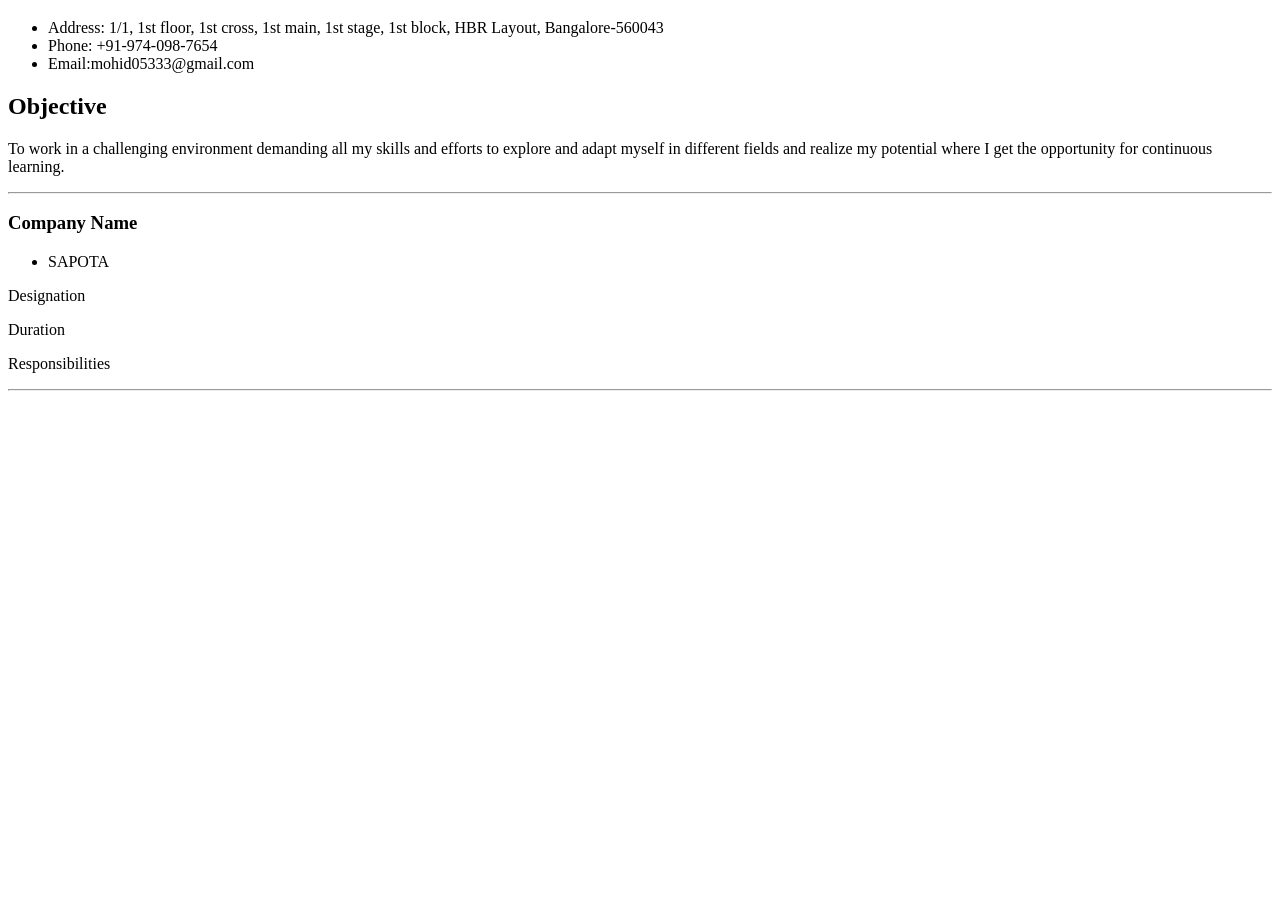
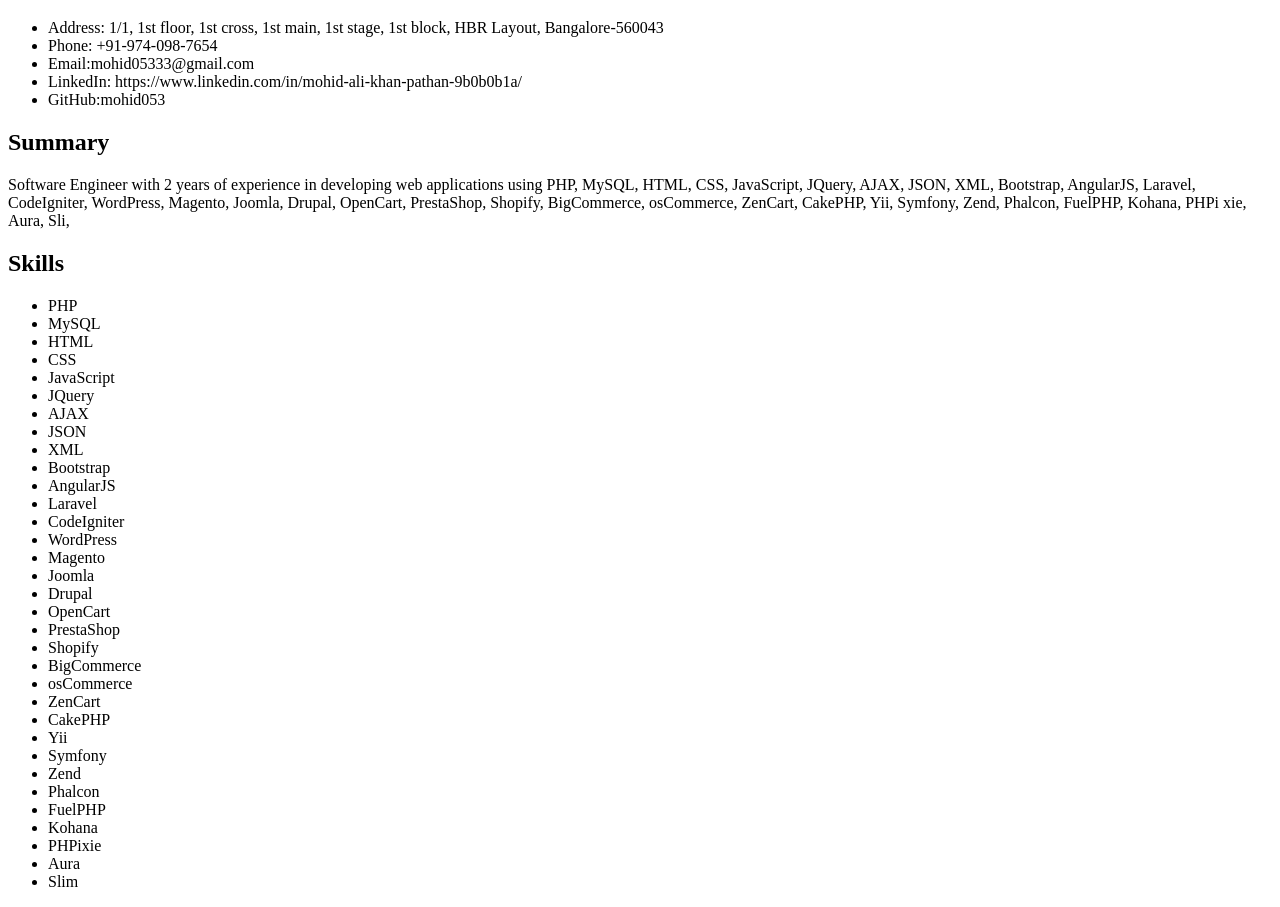
Before and after one commit to mohid053/newone, a plain HTML site: page index.html in a window 1280 px wide. Shown: the part 61-968 px from the top of the page. Before the commit the page ends 800 px from the top, so only its background shows below. Drawn offline with Linux system fonts and the light colour scheme.

Commit message:
new another

```diff
--- a/index.html
+++ b/index.html
@@ -11,20 +11,52 @@
         <li>Address: 1/1, 1st floor, 1st cross, 1st main, 1st stage, 1st block, HBR Layout, Bangalore-560043</li>
         <li>Phone: +91-974-098-7654</li>
         <li>Email:mohid05333@gmail.com</li>
+        <li>LinkedIn: https://www.linkedin.com/in/mohid-ali-khan-pathan-9b0b0b1a/</li>
+        <li>GitHub:mohid053</li>
     </ul>
 </div>
 <div>
-    <h2>Objective</h2>
-    <p>To work in a challenging environment demanding all my skills and efforts to explore and adapt myself in different fields and realize my potential where I get the opportunity for continuous learning.</p>
-    <hr>
-    <h3>Company Name</h3>
-    <ul><li>SAPOTA</li></ul>
-    <p>Designation</p>
-    <p>Duration</p>
-    <p>Responsibilities</p>
-
-    <hr>
+    <h2>Summary</h2>
+    <p>Software Engineer with 2 years of experience in developing web applications using PHP, MySQL, HTML, CSS, JavaScript, JQuery, AJAX, JSON, XML, Bootstrap, AngularJS, Laravel, CodeIgniter, WordPress, Magento, Joomla, Drupal, OpenCart, PrestaShop, Shopify, BigCommerce, osCommerce, ZenCart, CakePHP, Yii, Symfony, Zend, Phalcon, FuelPHP, Kohana, PHPi
+        xie, Aura, Sli,</p>
 </div>
-
+<div>
+    <h2>Skills</h2>
+    <ul>
+        <li>PHP</li>
+        <li>MySQL</li>
+        <li>HTML</li>
+        <li>CSS</li>
+        <li>JavaScript</li>
+        <li>JQuery</li>
+        <li>AJAX</li>
+        <li>JSON</li>
+        <li>XML</li>
+        <li>Bootstrap</li>
+        <li>AngularJS</li>
+        <li>Laravel</li>
+        <li>CodeIgniter</li>
+        <li>WordPress</li>
+        <li>Magento</li>
+        <li>Joomla</li>
+        <li>Drupal</li>
+        <li>OpenCart</li>
+        <li>PrestaShop</li>
+        <li>Shopify</li>
+        <li>BigCommerce</li>
+        <li>osCommerce</li>
+        <li>ZenCart</li>
+        <li>CakePHP</li>
+        <li>Yii</li>
+        <li>Symfony</li>
+        <li>Zend</li>
+        <li>Phalcon</li>
+        <li>FuelPHP</li>
+        <li>Kohana</li>
+        <li>PHPixie</li>
+        <li>Aura</li>
+        <li>Slim</li>
+    </ul>
+</div>
 </body>
 </html>
```
